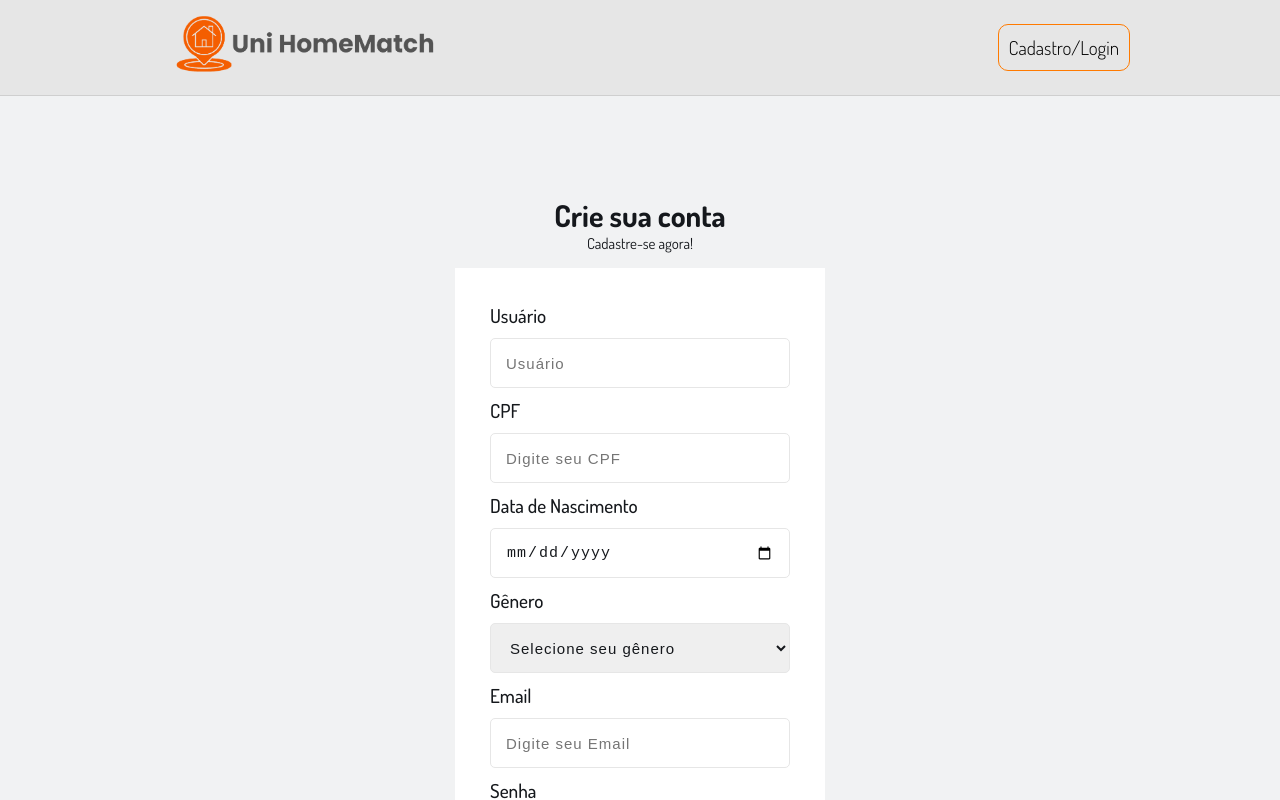
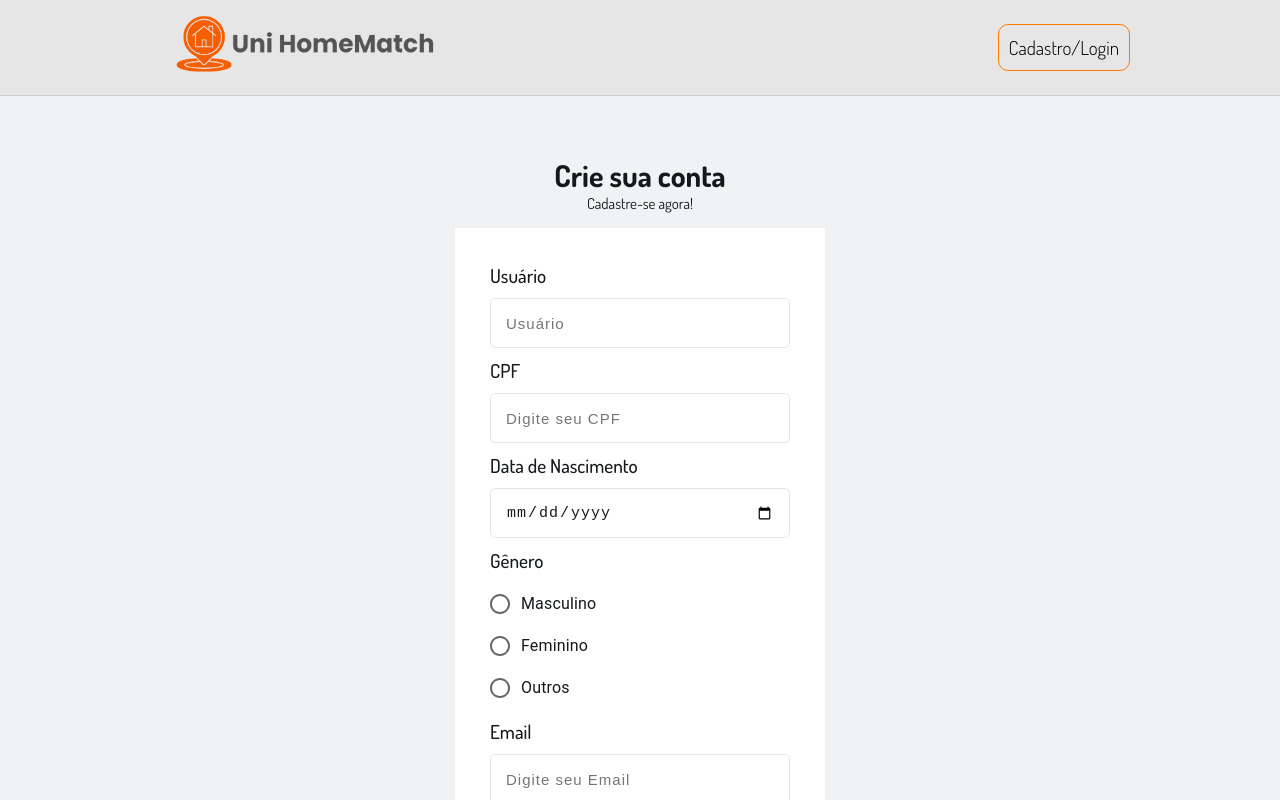
Before and after one commit to UniHomeMatch/Projeto, a React (Create React App) app: page /cadastro in a window 1280 px wide. Shown: the top 800 px of the page. Built offline with nearby package versions, Linux system fonts and the light colour scheme.

Commit message:
Refactor: Formulario de Cadastro

```diff
--- a/package.json
+++ b/package.json
@@ -3,6 +3,10 @@
   "version": "0.1.0",
   "private": true,
   "dependencies": {
+    "@emotion/react": "^11.13.0",
+    "@emotion/styled": "^11.13.0",
+    "@mui/material": "^5.16.7",
+    "@mui/styled-engine-sc": "^6.0.0-alpha.18",
     "@testing-library/jest-dom": "^5.17.0",
     "@testing-library/react": "^13.4.0",
     "@testing-library/user-event": "^13.5.0",
@@ -17,7 +21,7 @@
     "react-scripts": "5.0.1",
     "react-toastify": "^10.0.5",
     "styled": "^1.0.0",
-    "styled-components": "^6.1.11",
+    "styled-components": "^6.1.12",
     "web-vitals": "^2.1.4"
   },
   "scripts": {
--- a/src/pages/Cadastro/index.jsx
+++ b/src/pages/Cadastro/index.jsx
@@ -1,9 +1,11 @@
-import React, { useState } from'react';
-import { Container, ContainerForm, Form, Label, Links, Mask, Select } from './styles';
+import React, { useState } from 'react';
+import { Container, ContainerForm, Form, Label, Links, Mask } from './styles';
 import Input from '../../components/Input';
 import Button from '../../components/Button';
 import api from '../../services/Api';
 import { toast } from 'react-toastify';
+import { FormControlLabel, Radio, RadioGroup } from '@mui/material';
+
 
 
 
@@ -30,9 +32,9 @@ const Cadastro = () => {
       .then((response) => {
         if (data.name === '' || data.cpf === '' || data.birthdate === '' || data.generoId === '' || data.email === '' || data.password === '') {
           toast('Preencha todos os campos!');
-      }else if (!response.data.error === true) {
+        } else if (!response.data.error === true) {
           toast(response.data.message);
-      }else{
+        } else {
           toast(response.data.message);
         }
       })
@@ -57,18 +59,17 @@ const Cadastro = () => {
           <Label for="birthdate">Data de Nascimento</Label>
           <Input type="date" name="birthdate" id="birthdate" placeholder="Digite sua Data de Nascimento" onChange={InputValue} required />
           <Label for="genero"> Gênero </Label>
-            <Select name="generoId" id="generoId" placeholder="Selecione seu Gênero" onChange={InputValue} required>
-              <option className='selecione' value="" disabled selected>Selecione seu gênero</option>
-              <option value='1'>Masculino</option>
-              <option value='2'>Feminino</option>
-              <option value='3'>Outros</option>
-            </Select>
+          <RadioGroup name="generoId" onChange={InputValue} required style={{ marginBottom: 10 }}>
+            <FormControlLabel value="1" control={<Radio />} label="Masculino" />
+            <FormControlLabel value="2" control={<Radio />} label="Feminino" />
+            <FormControlLabel value="3" control={<Radio />} label="Outros" />
+          </RadioGroup>
           <Label for="email">Email</Label>
           <Input type="text" name="email" id="email" placeholder="Digite seu Email" onChange={InputValue} autocomplete="off" required />
           <Label for="password">Senha</Label>
-            <Input type="password" name="password" id="password" placeholder="Digite sua Senha" onChange={InputValue} autocomplete="off" required/>
+          <Input type="password" name="password" id="password" placeholder="Digite sua Senha" onChange={InputValue} autocomplete="off" required />
           <Links>
-            Já possuís conta? <a href="/login">Faça Login</a>
+            Já possui conta? <a href="/login">Faça Login</a>
           </Links>
           <Button type="submit">Entrar</Button>
         </Form>
--- a/src/pages/Cadastro/styles.js
+++ b/src/pages/Cadastro/styles.js
@@ -2,7 +2,7 @@ import ReactInputMask from "react-input-mask";
 import styled from "styled-components";
 
 export const Container = styled.div`
-    padding: 100px 150px;
+    padding: 60px 150px;
     display: flex;
     justify-content: center;
     align-items: center;
--- a/src/pages/Login/index.jsx
+++ b/src/pages/Login/index.jsx
@@ -30,7 +30,7 @@ const Login = () => {
             <Label>Senha</Label>
             <Input type="password" name="password" placeholder="Digite sua Senha" onChange={(e) => setPassword(e.target.value)}/>
             <Links>
-            Ainda não possuís conta? <a href="/cadastro">Entre já!</a>
+            Ainda não possui conta? <a href="/cadastro">Entre já!</a>
             </Links>
             <Button type="submit">Login</Button>
         </Form>
```
Also changed, not shown: 2 other files (tests, documents, lock files or other folders). Lines whose indentation alone changed are shown as unchanged.
